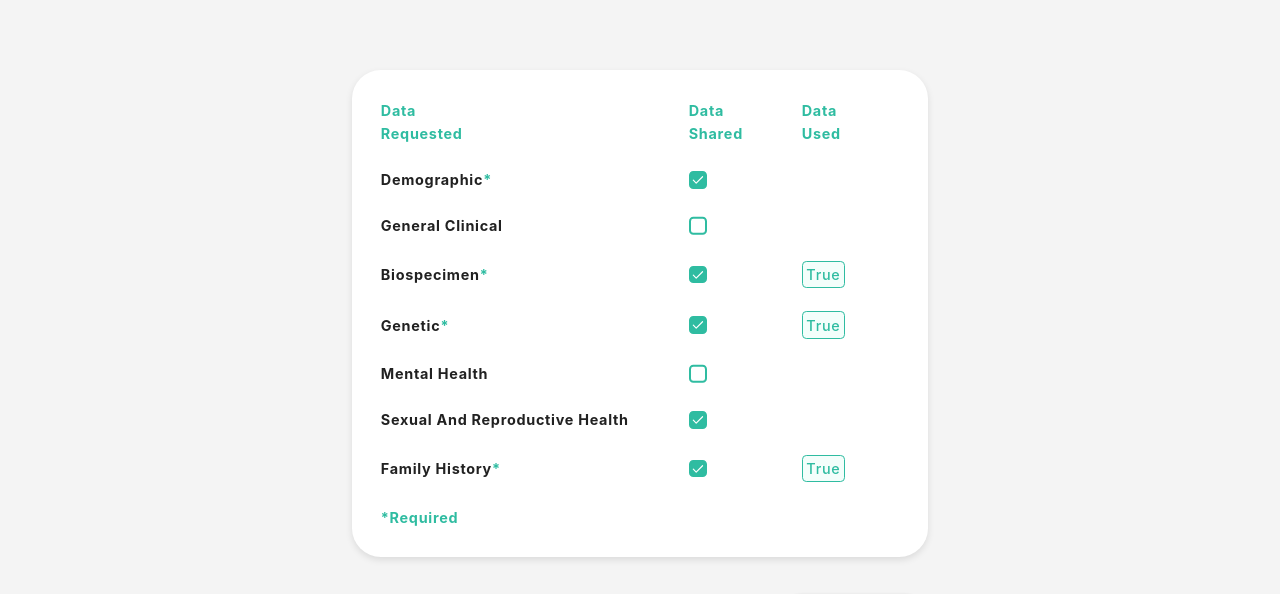
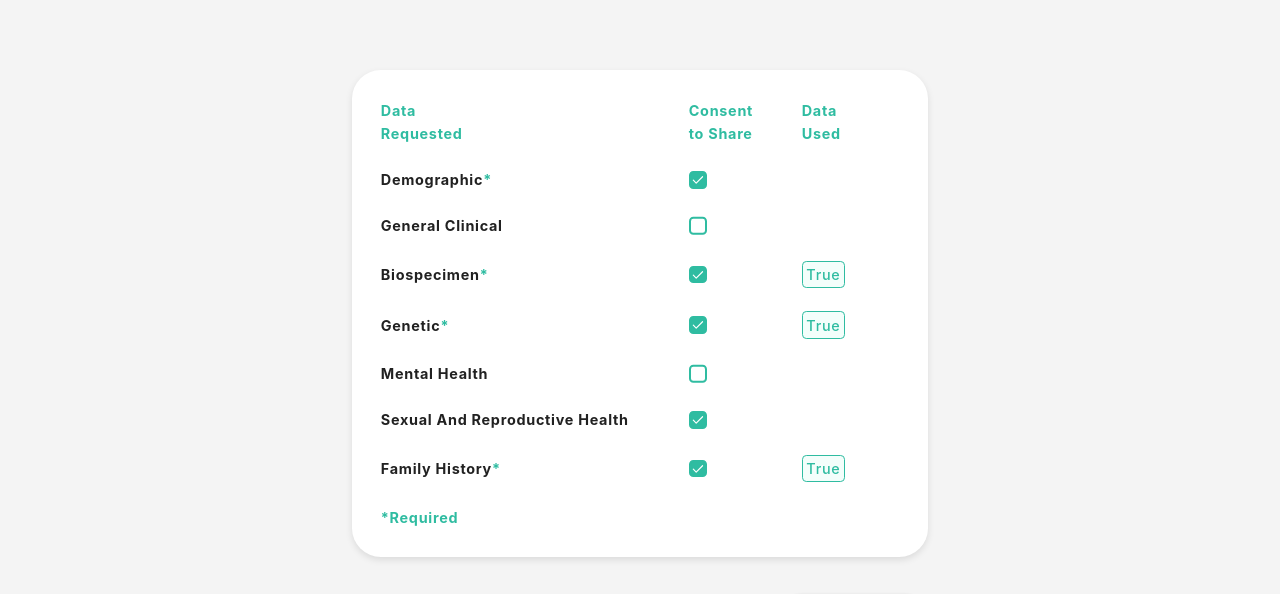
Before and after one commit to huzhx/baseline-preference, a React (Create React App) app: page /data-sharing-review in a window 1280 px wide. Shown: the part 244-838 px from the top of the page. Built offline with nearby package versions, Linux system fonts and the light colour scheme.

Commit message:
implement the StudyDataSharingForm component

```diff
--- a/src/StudyDataSharingReview.js
+++ b/src/StudyDataSharingReview.js
@@ -1,7 +1,7 @@
 import React, { useState, useEffect } from 'react';
 
 import styles from './StudyDataSharingReview.module.css';
-import DataSharingElement from './DataSharingElement';
+import StudyDataSharingForm from './StudyDataSharingForm';
 import Header from './Header';
 import Button from './Button';
 import { useScrollPosition } from './UseScrollPosition';
@@ -116,20 +116,6 @@
     familyHistoryState,
   ]);
 
-  const content = [];
-  for (let element of dataElements) {
-    content.push(
-      <DataSharingElement
-        key={element}
-        dataElement={element}
-        required={requiredElements.has(element)}
-        checked={dataElementsStateMap.get(element)}
-        used={usedElements.has(element)}
-        onChange={dataElementsHandleChangeMap.get(element)}
-      />
-    );
-  }
-
   return (
     <div className={styles.study_data_sharing_review}>
       <div className={styles.study_data_sharing_review__nav_bar}>
@@ -172,19 +158,13 @@
       </div>
       <div className={styles.study_data_sharing_review__body}>
         <div className={styles.study_data_sharing_review__content}>
-          <div className={styles.study_data_sharing_review__form}>
-            <div className={styles.study_data_sharing_review__label_container}>
-              <span className={[styles.study_data_sharing_review__label, styles.align_left].join(' ')}>
-                Data Requested
-              </span>
-              <span className={styles.study_data_sharing_review__label}>Data Shared</span>
-              <span className={styles.study_data_sharing_review__label}>Data Used</span>
-            </div>
-            {content}
-            <div className={styles.study_data_sharing_review__label_container}>
-              <span className={[styles.study_data_sharing_review__label, styles.align_left].join(' ')}>*Required</span>
-            </div>
-          </div>
+          <StudyDataSharingForm
+            dataElements={dataElements}
+            requiredElements={requiredElements}
+            usedElements={usedElements}
+            dataElementsStateMap={dataElementsStateMap}
+            dataElementsHandleChangeMap={dataElementsHandleChangeMap}
+          />
           <div className={styles.study_data_sharing_review__button_container}>
             <Button label="Submit" />
           </div>
--- a/src/StudyDataSharingReview.module.css
+++ b/src/StudyDataSharingReview.module.css
@@ -20,38 +20,6 @@
   max-width: 40em;
   align-self: center;
   margin: 0.8em 1.5em 5.8em 1.5em;
-}
-
-.study_data_sharing_review__form {
-  margin: 0.8em 0 1.8em 0;
-  padding: 1.2em 2em;
-  background-color: var(--background-color-light);
-  border-radius: 2em;
-  box-shadow: var(--box-shadow);
-}
-
-.study_data_sharing_review__label_container {
-  display: grid;
-  grid-template-columns: 3fr 1fr 1fr;
-  column-gap: 3%;
-  grid-template-rows: auto;
-  align-items: center;
-}
-
-.study_data_sharing_review__label {
-  max-width: 5em;
-  font-size: 1rem;
-  font-weight: 650;
-  line-height: 1.6em;
-  letter-spacing: 0.05em;
-  color: var(--primary-color);
-  padding: 0.8em 0;
-  justify-self: flex-start;
-  text-align: left;
-}
-
-.align_left {
-  justify-self: flex-start;
 }
 
 .study_data_sharing_review__footer {
```
